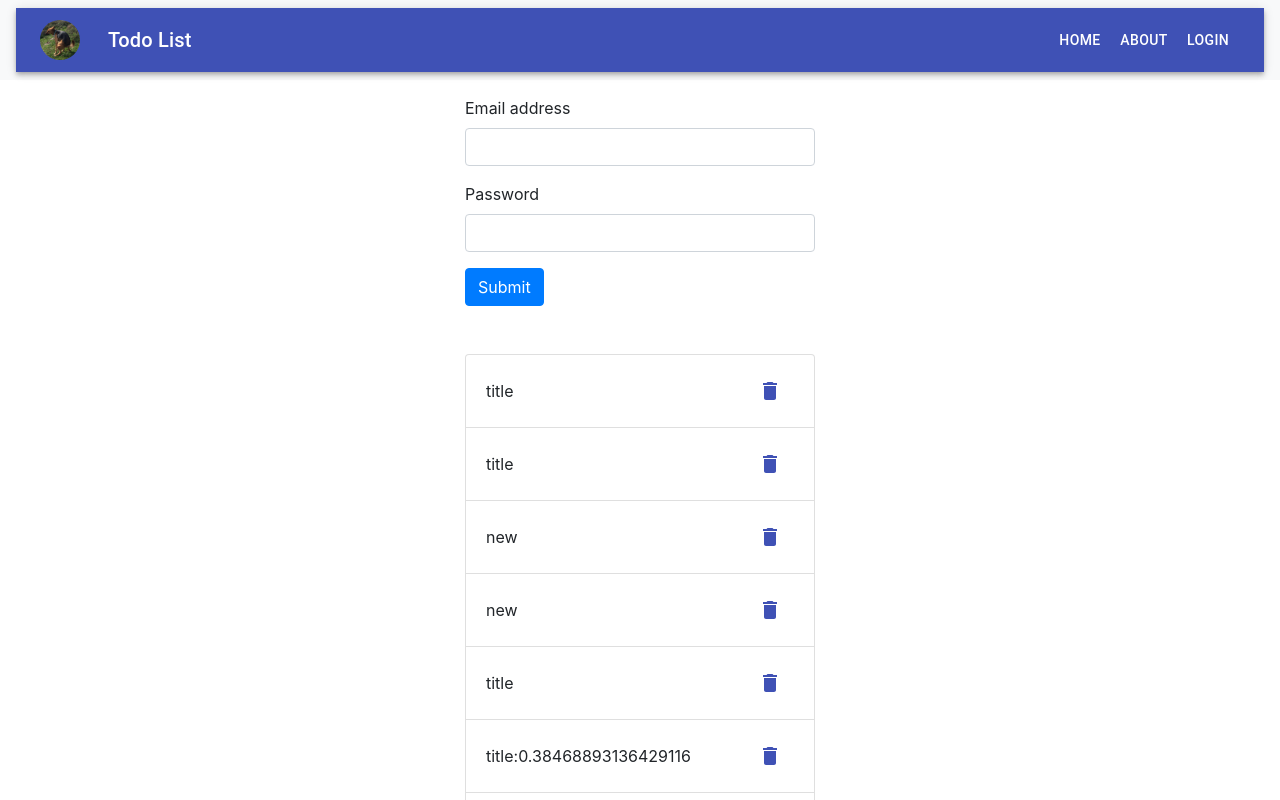
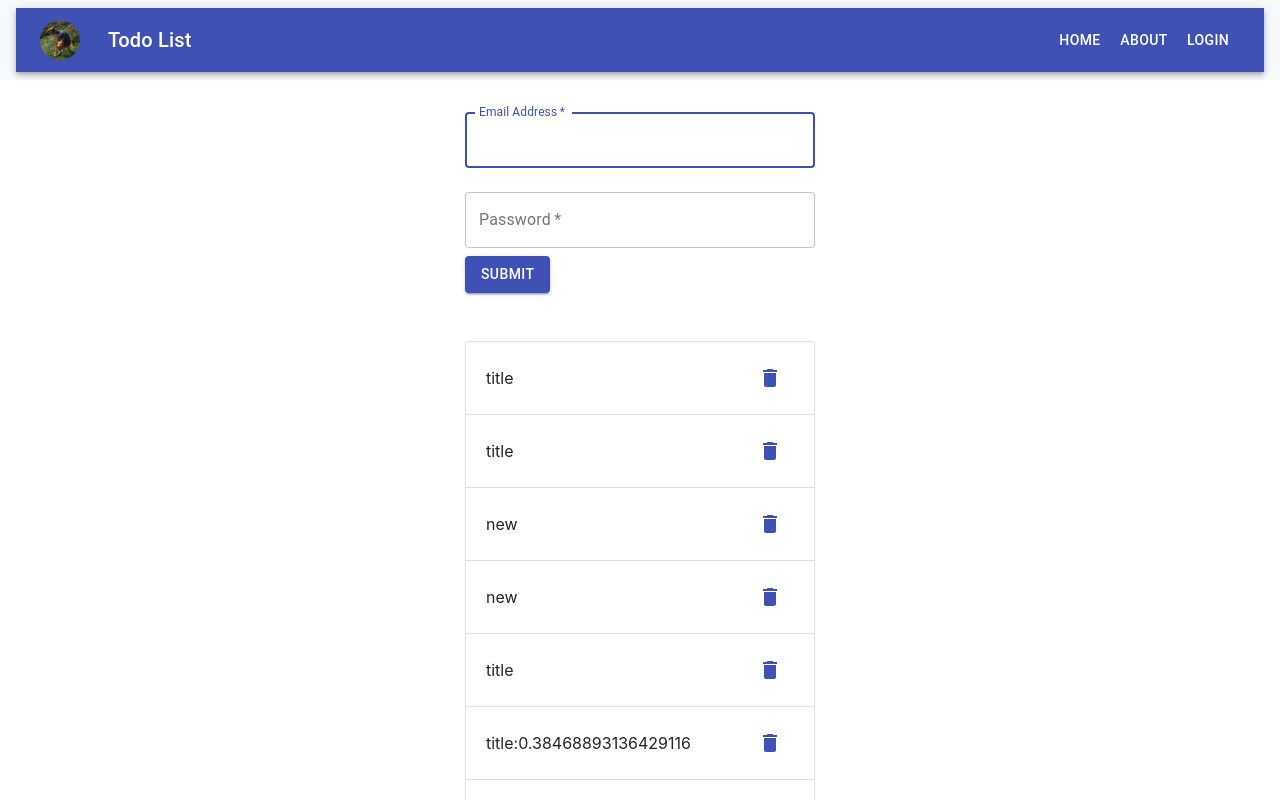
Before and after one commit to rabinabdian/ex-sol, a React (Create React App) app: page / in a window 1280 px wide. Shown: the top 800 px of the page. Built offline with nearby package versions, Linux system fonts and the light colour scheme.

Commit message:
upd material ui for login

```diff
--- a/src/components/Login.js
+++ b/src/components/Login.js
@@ -71,19 +71,53 @@ export default function Login() {
 
 	return (
 		<form onSubmit={handleSubmit}>
-			<div className="mb-3">
+			{/* <div className="mb-3">
 				<label className="form-label">Email address</label>
 				<input type="email" className="form-control" />
 			</div>
 			<div className="mb-3">
 				<label>Password</label>
 				<input type="password" className="form-control" />
-			</div>
-			<button
+			</div> */}
+			{/* <button
 				disabled={isLoading}
 				type="submit"
-				className="btn btn-primary"
-			>Submit</button>
+
+			>Submit</button> */}
+			          <TextField
+            variant="outlined"
+            margin="normal"
+            required
+            fullWidth
+            id="email"
+            label="Email Address"
+            name="email"
+            autoComplete="email"
+            autoFocus
+          />
+          <TextField
+            variant="outlined"
+            margin="normal"
+            required
+            fullWidth
+            name="password"
+            label="Password"
+            type="password"
+            id="password"
+            autoComplete="current-password"
+          />
+          <Button
+            type="submit"
+			disabled={isLoading}
+            // fullWidth
+            variant="contained"
+            color="primary"
+            className="btn btn-primary"
+          >
+            Submit
+          </Button>
+
+
 			{
 				isLoading && <h1>Loading...</h1>
 			}
```
